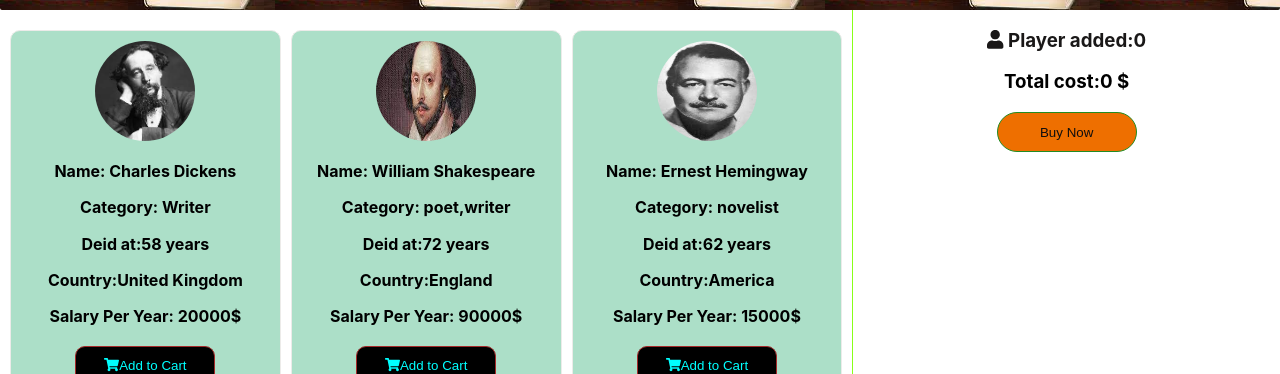
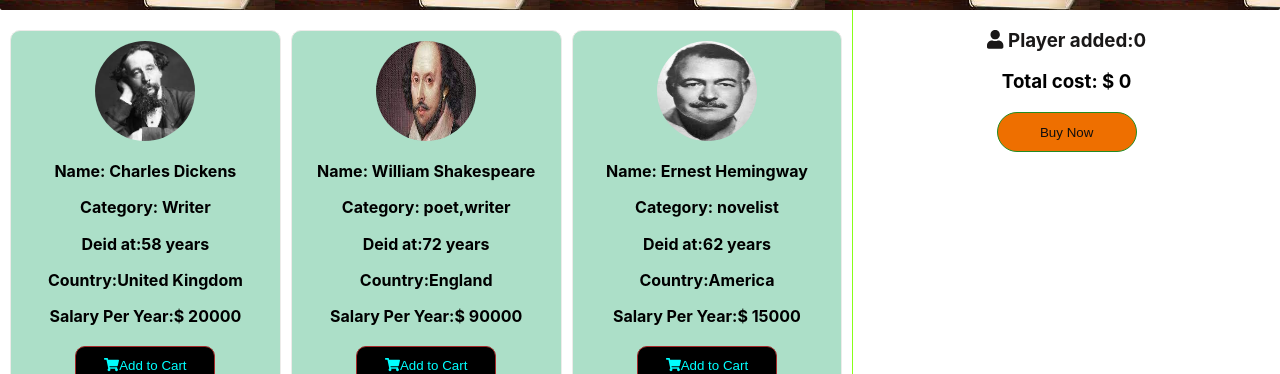
Before and after one commit to mahlilmahee/genius-people, a React (Create React App) app in the folder great-gathering/: page / in a window 1280 px wide. Shown: the part 170-544 px from the top of the page. Built offline with nearby package versions, Linux system fonts and the light colour scheme.

Commit message:
finished

```diff
--- a/great-gathering/src/Components/Cart/Cart.js
+++ b/great-gathering/src/Components/Cart/Cart.js
@@ -13,7 +13,7 @@ const Cart = (props) => {
         <div>
             <h3 className="totaladded"> <FontAwesomeIcon icon={faUser}/> Player added:{cart.length} </h3>
 
-            <h3 className="totaladdedagain"> Total cost:{total} $ </h3>
+            <h3 className="totaladdedagain"> Total cost: $ {total}  </h3>
             {/* doing the cart dynamic  */}
            {
                cart.map(player=><SelectedPlayer player={player} key={player.key} ></SelectedPlayer>)
--- a/great-gathering/src/Components/Players/Player.js
+++ b/great-gathering/src/Components/Players/Player.js
@@ -16,7 +16,7 @@ const Player = (props) => {
             <h4>Category: { category}</h4>
             <h4> Deid at:{age} years</h4>
             <h4>Country:{country}</h4>
-            <h4>Salary Per Year: {value}$</h4>
+            <h4>Salary Per Year:$ {value}</h4>
             {/* adding button and its handler for data handling  */}
             <button className="btndescription" onClick={()=>props.selectPlayer(props.player)} ><FontAwesomeIcon icon={ faShoppingCart } />Add to Cart</button><br></br><br/>
             <div className='icon'>
```
